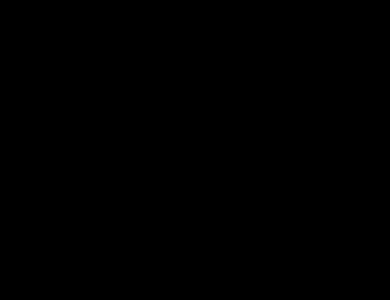
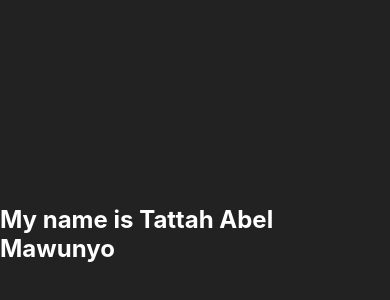
Before and after one commit to AbelTattah/rn-assignment2-11335775, a React Native app: screen / in a window 390 px wide. Shown: the part 188-488 px from the top of the page. Built offline with nearby package versions, Linux system fonts and the light colour scheme.

Commit message:
Edit Styles

```diff
--- a/App.js
+++ b/App.js
@@ -4,7 +4,7 @@
 export default function App() {
   return (
     <View style={styles.container}>
-      <Text>My name is Tattah Abel Mawunyo</Text>
+      <Text style={styles.description}>My name is Tattah Abel Mawunyo</Text>
       <StatusBar style="light" />
     </View>
   );
@@ -13,12 +13,12 @@
 const styles = StyleSheet.create({
   container: {
     flex: 1,
-    backgroundColor: '#000',
+    backgroundColor: '#222',
     alignItems: 'center',
     justifyContent: 'center',
   },
   description:{
-    color:'black',
+    color:'white',
     fontSize:24,
     fontWeight:'bold'
   }
```
